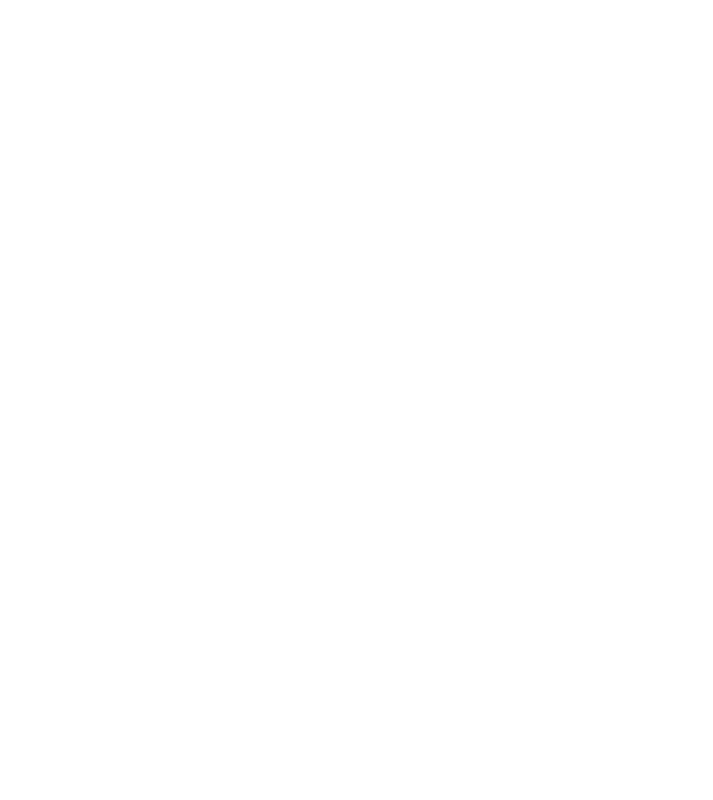
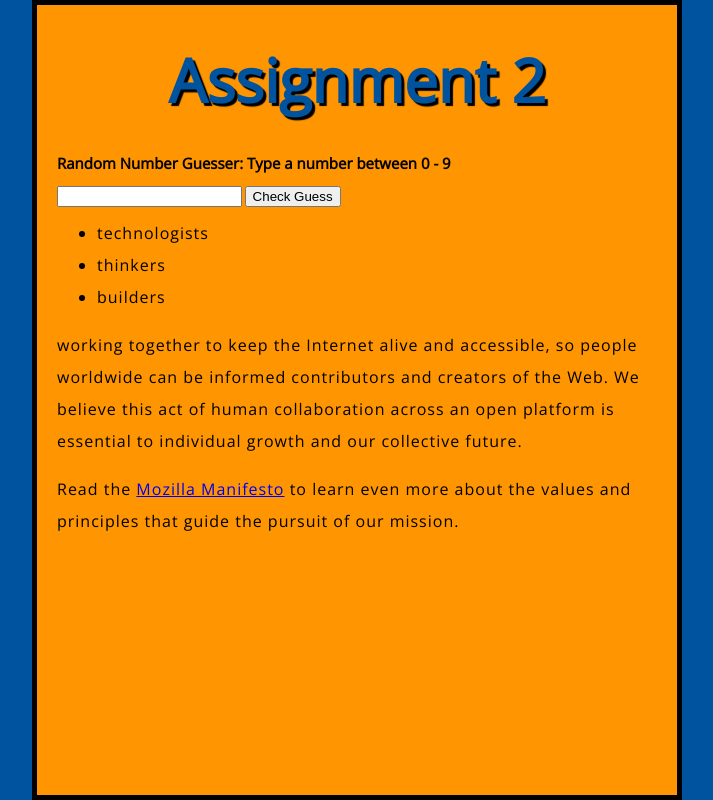
Before and after one commit to J-swanson2/Swanson_INF651_Assignment02, a plain HTML site: page index.html in a window 1280 px wide. Shown: the whole page, without its empty margins (283-996 px from the left). Drawn offline with nearby package versions, Linux system fonts and the light colour scheme.

Commit message:
question one finished

```diff
--- a/Script1.js
+++ b/Script1.js
@@ -1 +1,13 @@
-// JavaScript source code
+const answer = document.getElementById("guessHeader");
+let x = Math.floor(Math.random() * 10);
+function numberGuess() {
+
+    let guessInput = document.getElementById("guess").value;
+    if (guessInput == x) {
+        answer.textContent = "You got the answer!";
+    }
+    else {
+        answer.textContent = "Incorrect Guess! Try again";
+    }
+
+}
--- a/StyleSheet1.css
+++ b/StyleSheet1.css
@@ -1,3 +1,43 @@
-body
-{
+/* Copied Style Sheet from assignment 1*/
+
+html {
+    font-size: 10px;
+    font-family: 'Open Sans', sans-serif;
 }
+
+
+h1 {
+    font-size: 60px;
+    text-align: center;
+}
+
+p, li {
+    font-size: 16px;
+    line-height: 2;
+    letter-spacing: 1px;
+}
+
+
+html {
+    background-color: #00539F;
+}
+
+body {
+    width: 600px;
+    margin: 0 auto;
+    background-color: #FF9500;
+    padding: 0 20px 20px 20px;
+    border: 5px solid black;
+}
+
+h1 {
+    margin: 0;
+    padding: 20px 0;
+    color: #00539F;
+    text-shadow: 3px 3px 1px black;
+}
+
+img {
+    display: block;
+    margin: 0 auto;
+}
--- a/index.html
+++ b/index.html
@@ -1,11 +1,29 @@
+﻿
 <!DOCTYPE html>
-
-<html lang="en" xmlns="http://www.w3.org/1999/xhtml">
+<html lang="en">
 <head>
-    <meta charset="utf-8" />
-    <title></title>
+    <meta charset="utf-8">
+    <title>My JS test page</title>
+    <link href="http://fonts.googleapis.com/css?family=Open+Sans" rel="stylesheet" type="text/css">
+    <link href="StyleSheet1.css" rel="stylesheet" type="text/css">
 </head>
 <body>
+    <h1>Assignment 2</h1>
+    <h2>Random Number Guesser: Type a number between 0 - 9</h2>
+    <h2 id="guessHeader"></h2>
+    <input type="text" id="guess" />
+    <input type="button" id="check" value="Check Guess" onclick="numberGuess()" />
 
+    <ul>
+        <!-- changed to list in the tutorial -->
+        <li>technologists</li>
+        <li>thinkers</li>
+        <li>builders</li>
+    </ul>
+
+    <p>working together to keep the Internet alive and accessible, so people worldwide can be informed contributors and creators of the Web. We believe this act of human collaboration across an open platform is essential to individual growth and our collective future.</p>
+
+    <p>Read the <a href="https://www.mozilla.org/en-US/about/manifesto/">Mozilla Manifesto</a> to learn even more about the values and principles that guide the pursuit of our mission.</p>
+    <script src="Script1.js"></script>
 </body>
 </html>
```
